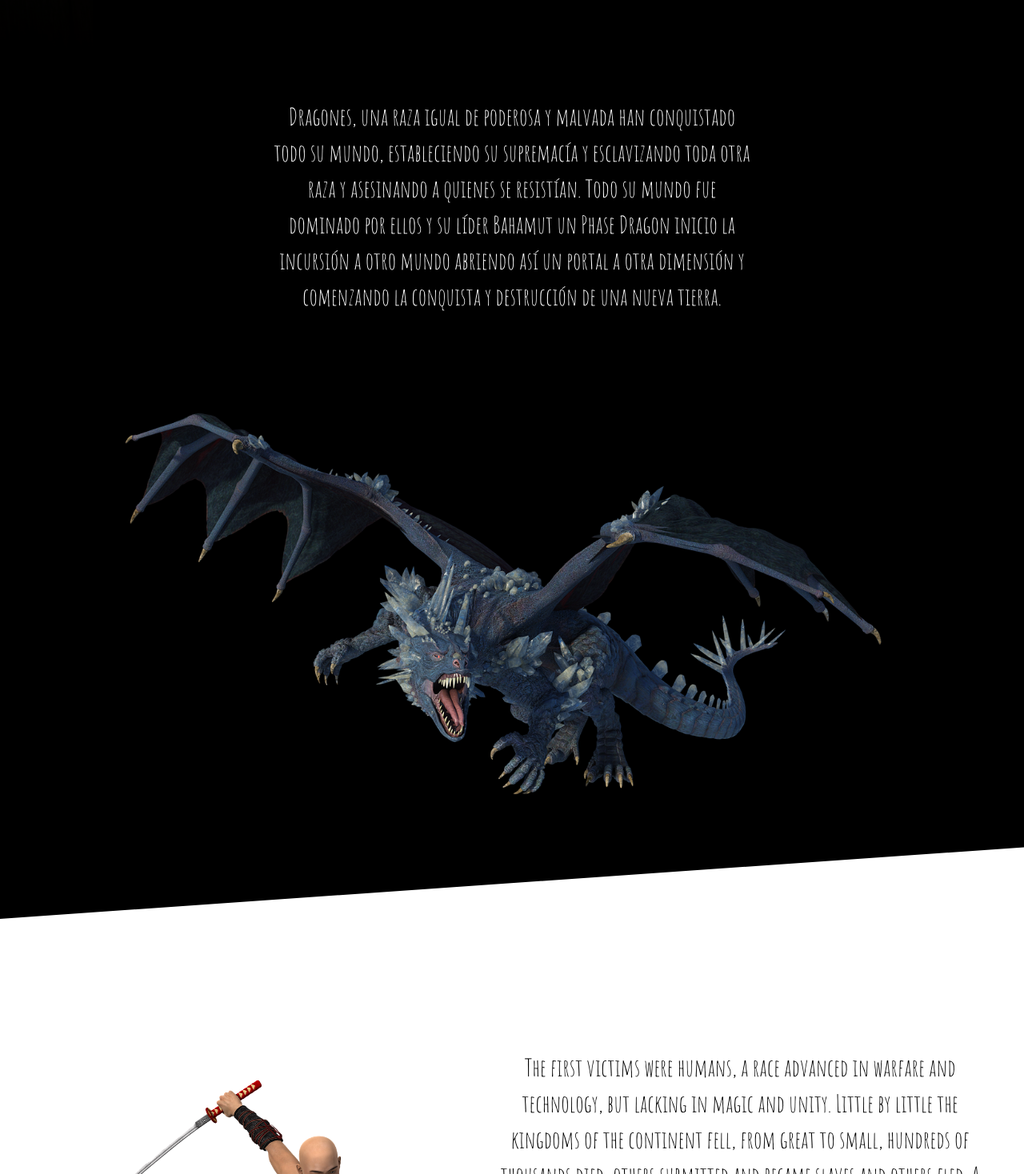
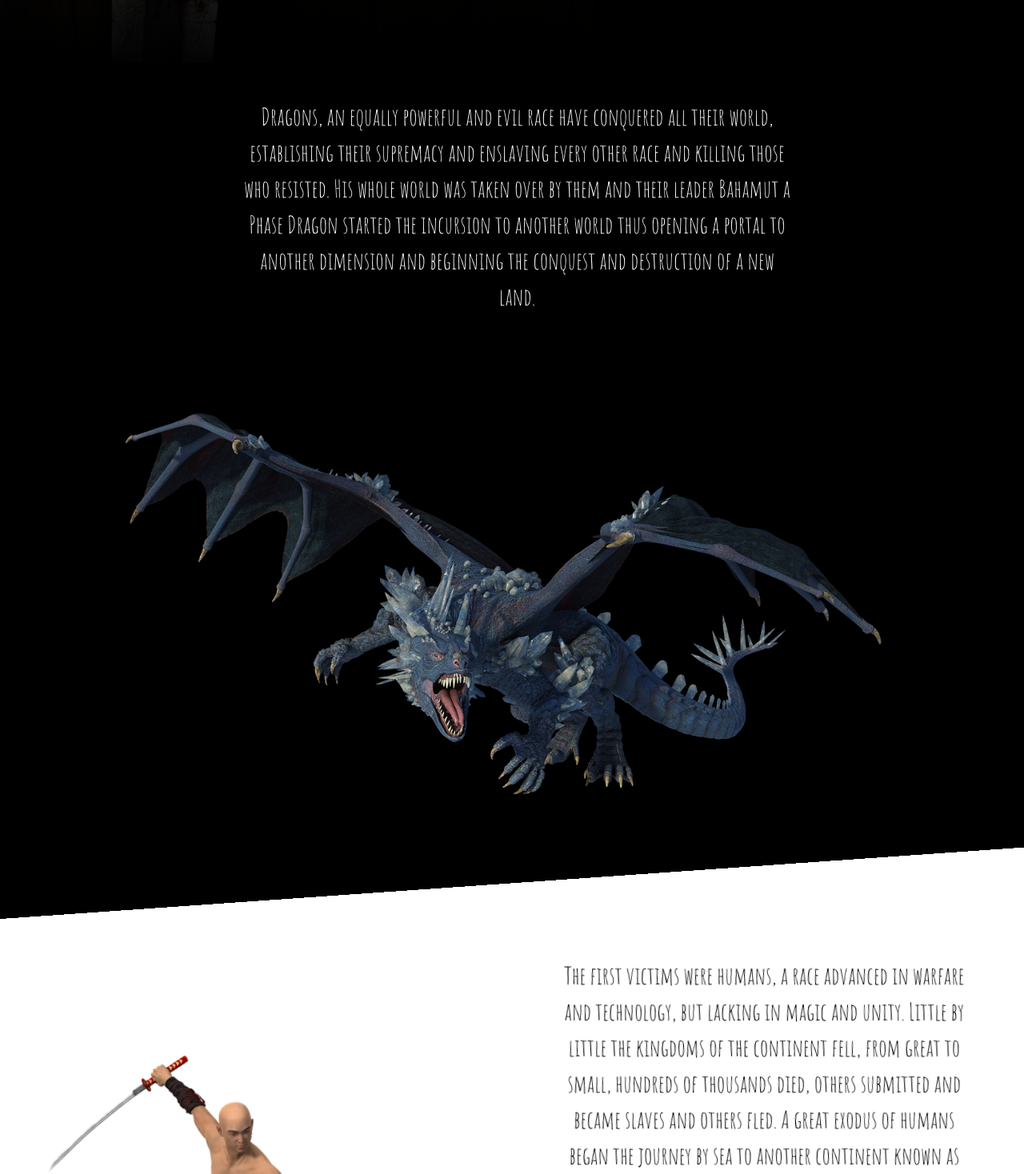
Before and after one commit to freddysae0/hdg-front, a Vue app: page / in a window 1280 px wide. Shown: the part 762-2230 px from the top of the page at 80% size. Built offline with nearby package versions, Linux system fonts and the light colour scheme; a web font is replaced by a local one.

Commit message:
fixing some bugs

```diff
--- a/src/views/HomeView.vue
+++ b/src/views/HomeView.vue
@@ -20,12 +20,12 @@
       <v-col>
         <div class="text">
           <p class="width-text">
-            Dragones, una raza igual de poderosa y malvada han conquistado todo
-            su mundo, estableciendo su supremacía y esclavizando toda otra raza
-            y asesinando a quienes se resistían. Todo su mundo fue dominado por
-            ellos y su líder Bahamut un Phase Dragon inicio la incursión a otro
-            mundo abriendo así un portal a otra dimensión y comenzando la
-            conquista y destrucción de una nueva tierra.
+            Dragons, an equally powerful and evil race have conquered all
+            their world, establishing their supremacy and enslaving every other race
+            and killing those who resisted. His whole world was taken over by
+            them and their leader Bahamut a Phase Dragon started the incursion to another
+            world thus opening a portal to another dimension and beginning the
+            conquest and destruction of a new land.
           </p>
         </div>
       </v-col>
@@ -102,12 +102,20 @@
 }
 
 .width-text {
-  max-width: 600px;
+  margin-left: 13%;
+  min-width: 80%;
+  padding-left: 5%;
+  padding-right: 5%;
+  width: 600px;
   color: white;
 }
 
 .width-text1 {
-  max-width: 600px;
+  min-width: 80%;
+  padding-left: 5%;
+  padding-bottom: 60px;
+
+  width: 600px;
   position: relative;
   right: 30%;
   transform: rotate(4deg);
@@ -116,7 +124,12 @@
 }
 
 .width-text2 {
-  max-width: 600px;
+  margin-left: 13%;
+
+  min-width: 80%;
+  padding-left: 5%;
+  padding-right: 5%;
+  width: 600px;
   position: relative;
 
   color: rgb(255, 255, 255);
@@ -126,6 +139,7 @@
   min-width: 400px;
 }
 .text-img1 {
+  margin-right: 30%;
   width: 600px;
   min-width: 400px;
 }
@@ -137,6 +151,8 @@
   display: flex;
   align-items: center;
   justify-content: center;
+  padding-right: 16%;
+  padding-left: 7%;
   width: 100%;
   height: 100%;
   text-align: center;
@@ -145,7 +161,7 @@
 }
 
 p {
-  min-width: 500px;
+  min-width: 600px;
   font-family: "Amatic SC";
 }
 
@@ -176,20 +192,24 @@ h2 {
   top: 0;
   left: 0;
 }
-@media only screen and (max-width: 1037px) {
+
+@media only screen and (max-width: 1113px) {
+  .width-text1 {
+    margin-left: 68%;
+    margin-right: 30%;
+  }
+}
+@media only screen and (max-width: 802px) {
   .text-img1 {
     margin-right: 10%;
     width: 70%;
     min-width: 325px;
   }
   .width-text1 {
-    margin-left: 75%;
-    width: 70%;
-  }
-}
-@media only screen and (max-width: 1160px) {
-  .width-text1 {
+    min-width: 115%;
     margin-right: 30%;
+
+    margin-left: 70%;
   }
 }
 </style>
```
